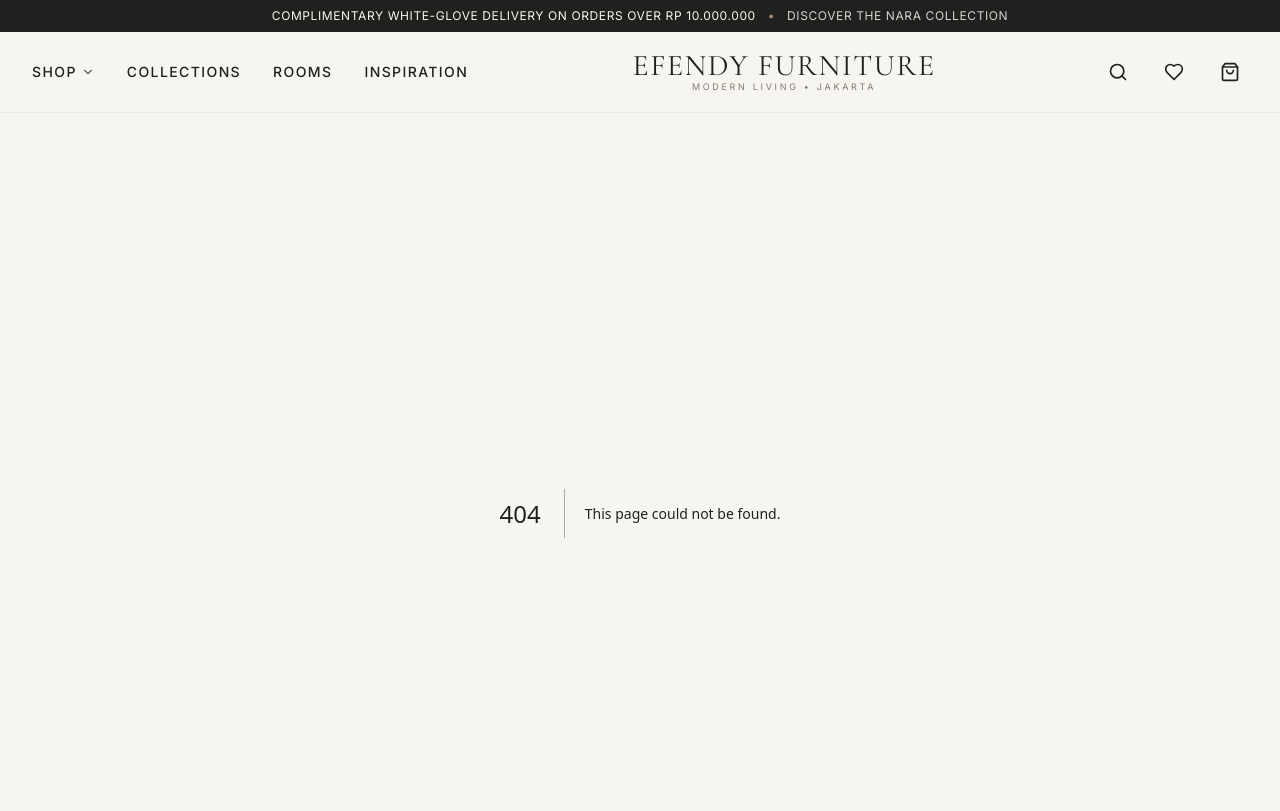
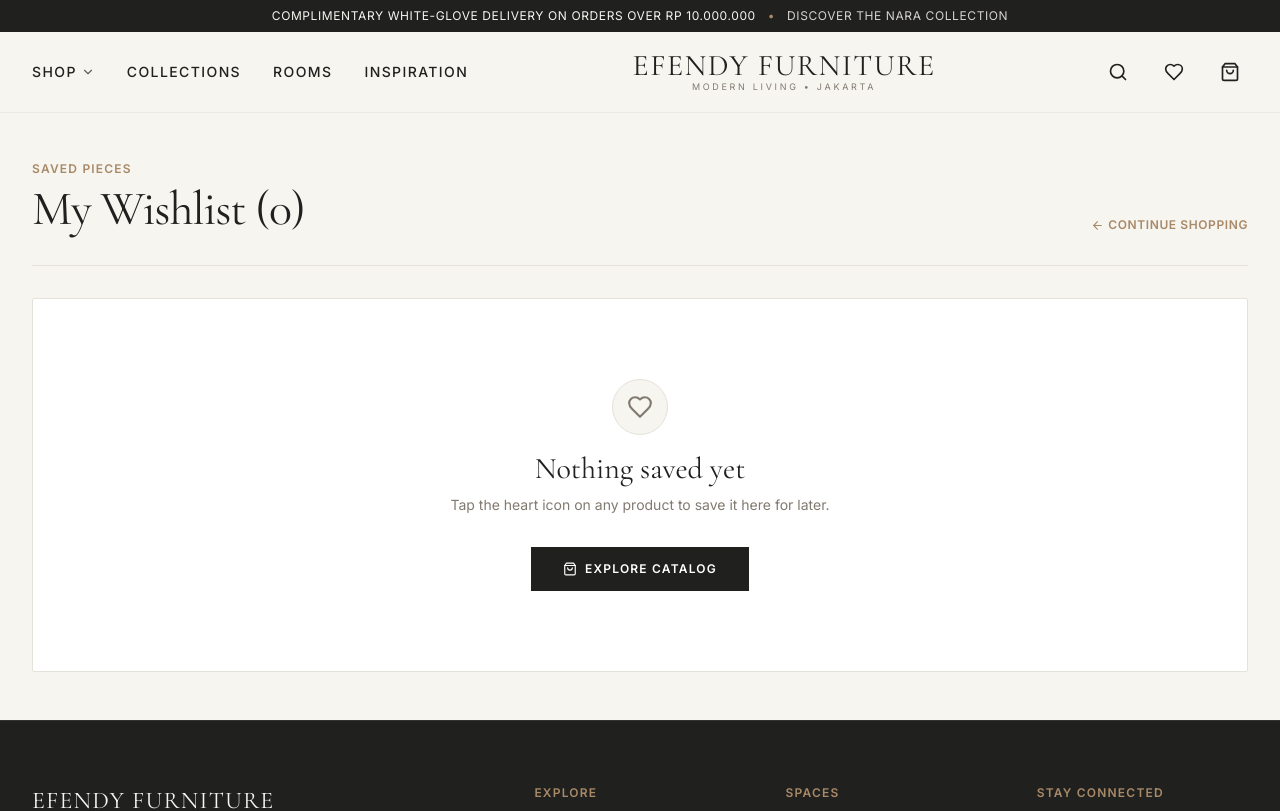
Before and after one commit to kevinefendy/Efendy-furniture, a Next.js app: page /wishlist in a window 1280 px wide. Before the commit this address had no page. Shown: the top 811 px of the page. Built offline with nearby package versions, Linux system fonts and the light colour scheme.

Commit message:
feat(wishlist): implement wishlist page with move-to-bag and quick view per PRD

```diff
--- /dev/null
+++ b/src/app/wishlist/page.tsx
@@ -0,0 +1,100 @@
+"use client";
+
+import { useState } from "react";
+import Link from "next/link";
+import { Heart, ArrowLeft, ShoppingBag } from "lucide-react";
+import { PRODUCTS } from "@/data/products";
+import ProductCard from "@/components/product/ProductCard";
+import QuickViewModal from "@/components/product/QuickViewModal";
+import {
+  useWishlistIds,
+  addToCart as addToCartStore,
+  openCartDrawer,
+} from "@/lib/store";
+import type { Product } from "@/types";
+
+export default function WishlistPage() {
+  const { ids: wishlistIds, toggle: toggleWishlist } = useWishlistIds();
+  const [quickViewProduct, setQuickViewProduct] = useState<Product | null>(null);
+
+  const wishlistProducts = PRODUCTS.filter((p) => wishlistIds.includes(p.id));
+
+  const handleMoveToBag = (p: Product, color: string, size?: string, qty = 1) => {
+    addToCartStore(p, color, size, qty);
+    toggleWishlist(p.id);
+    openCartDrawer();
+  };
+
+  const handleQuickAddDefault = (p: Product) => {
+    addToCartStore(p, p.colors[0]?.name || "", p.sizes?.[0], 1);
+    openCartDrawer();
+  };
+
+  return (
+    <div className="max-w-7xl mx-auto px-4 sm:px-6 lg:px-8 py-12">
+      <span className="text-xs uppercase tracking-widest text-[#A88968] font-semibold block mb-2">
+        Saved pieces
+      </span>
+      <div className="flex flex-col sm:flex-row sm:items-end justify-between gap-3 mb-8 border-b border-[#E5E1DB] pb-8">
+        <h1 className="font-serif text-3xl sm:text-5xl text-[#20201E] tracking-tight">
+          My Wishlist ({wishlistProducts.length})
+        </h1>
+        <Link
+          href="/shop"
+          className="text-xs uppercase tracking-wider font-semibold text-[#A88968] hover:underline inline-flex items-center gap-1"
+        >
+          <ArrowLeft size={13} /> Continue Shopping
+        </Link>
+      </div>
+
+      {wishlistProducts.length === 0 ? (
+        <div className="py-20 text-center bg-white border border-[#E5E1DB] rounded-sm px-8">
+          <div className="w-14 h-14 bg-[#F7F5F0] border border-[#E5E1DB] rounded-full flex items-center justify-center mx-auto mb-4 text-[#817A71]">
+            <Heart size={26} />
+          </div>
+          <h2 className="font-serif text-2xl sm:text-3xl text-[#20201E]">
+            Nothing saved yet
+          </h2>
+          <p className="text-sm text-[#817A71] max-w-md mx-auto mt-2 mb-8">
+            Tap the heart icon on any product to save it here for later.
+          </p>
+          <Link
+            href="/shop"
+            className="inline-flex items-center gap-2 px-8 py-3.5 bg-[#20201E] text-white text-xs font-semibold uppercase tracking-widest hover:bg-[#A88968] transition-colors"
+          >
+            <ShoppingBag size={14} /> Explore Catalog
+          </Link>
+        </div>
+      ) : (
+        <>
+          <div className="grid grid-cols-2 md:grid-cols-3 lg:grid-cols-4 gap-4 sm:gap-6">
+            {wishlistProducts.map((product) => (
+              <div key={product.id} className="flex flex-col gap-2">
+                <ProductCard
+                  product={product}
+                  onQuickView={setQuickViewProduct}
+                  isWishlisted
+                  onToggleWishlist={(p) => toggleWishlist(p.id)}
+                />
+                <button
+                  onClick={() => handleQuickAddDefault(product)}
+                  disabled={product.stock === 0}
+                  className="w-full py-2.5 bg-[#20201E] text-white text-[11px] font-semibold uppercase tracking-widest hover:bg-[#A88968] transition-colors disabled:bg-stone-300 disabled:cursor-not-allowed flex items-center justify-center gap-1.5"
+                >
+                  <ShoppingBag size={13} />
+                  {product.stock === 0 ? "Out of Stock" : "Move to Bag"}
+                </button>
+              </div>
+            ))}
+          </div>
+
+          <QuickViewModal
+            product={quickViewProduct}
+            onClose={() => setQuickViewProduct(null)}
+            onAddToCart={handleMoveToBag}
+          />
+        </>
+      )}
+    </div>
+  );
+}
```
